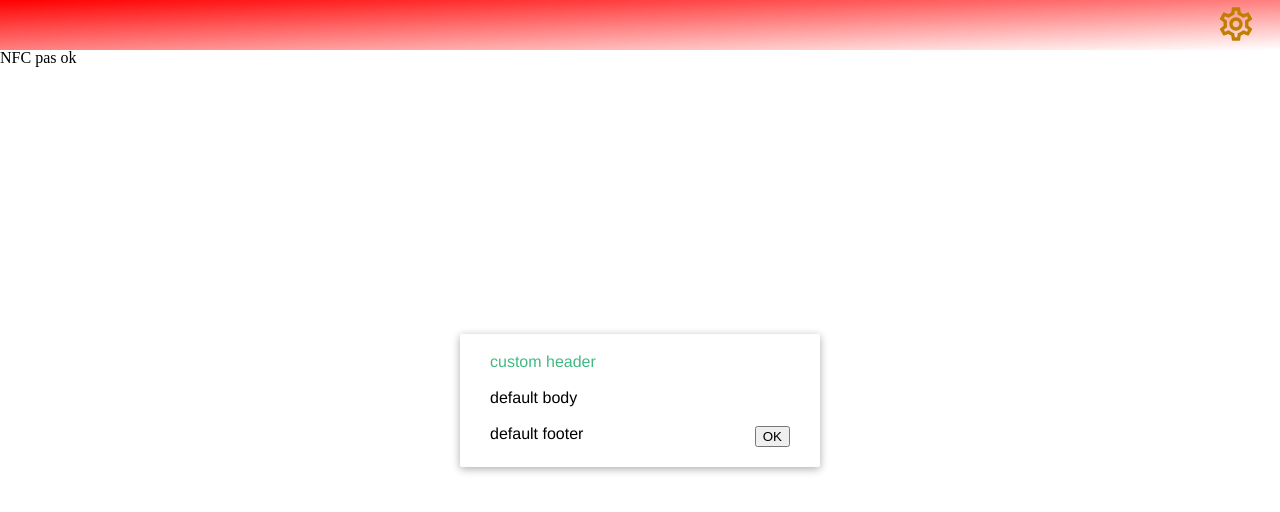
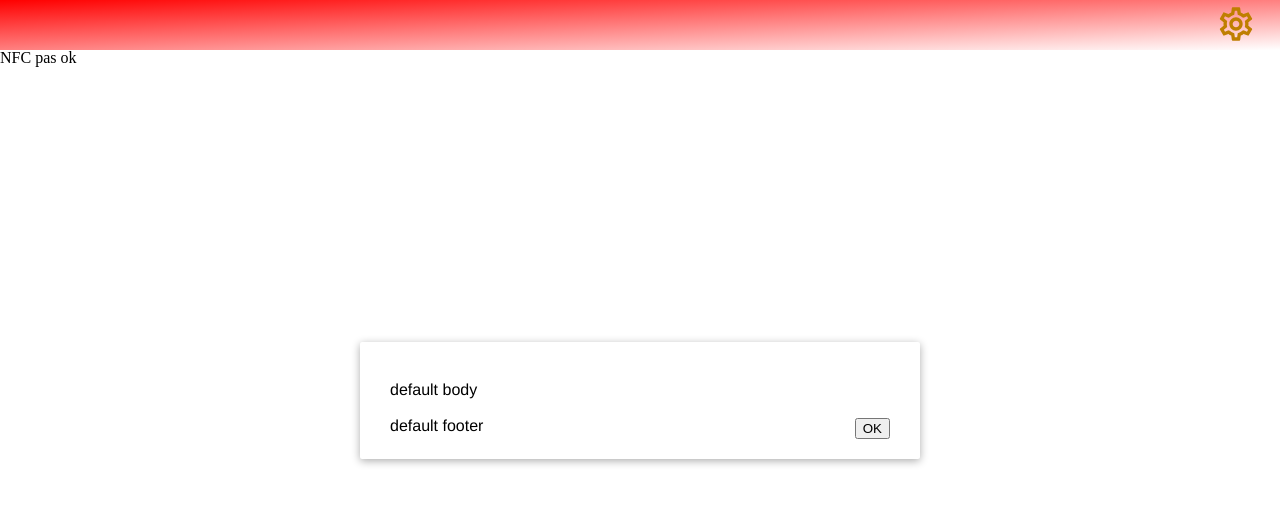
Before and after one commit to Mogadragos/catch-them-all, a Vue app: page / in a window 1280 px wide. Both pictures are taken after a click on the button 1235 px from the left and 25 px from the top of the page. Shown: the top 512 px of the page. Built offline with nearby package versions, Linux system fonts and the light colour scheme.

Commit message:
Best transitions

```diff
--- a/src/components/Modal.vue
+++ b/src/components/Modal.vue
@@ -1,11 +1,7 @@
 <template>
   <transition name="modal">
-    <div v-if="show" :style="cssVars" class="modal-mask">
+    <div v-show="show" :style="cssVars" class="modal-mask">
       <div class="modal-container">
-        <div class="modal-header">
-          <slot name="header"> default header </slot>
-        </div>
-
         <div class="modal-body">
           <slot name="body"> default body </slot>
         </div>
@@ -56,18 +52,14 @@ export default {
 }
 
 .modal-container {
-  width: 300px;
+  width: 50%;
+  max-width: 500px;
   margin: 0px auto;
   padding: 20px 30px;
   background-color: #fff;
   border-radius: 2px;
   box-shadow: 0 2px 8px rgba(0, 0, 0, 0.33);
   font-family: Helvetica, Arial, sans-serif;
-}
-
-.modal-header h3 {
-  margin-top: 0;
-  color: #42b983;
 }
 
 .modal-body {
@@ -80,17 +72,18 @@ export default {
 
 /* Transitions (vueJS) */
 
-.modal-enter-active,
+.modal-enter-active {
+  animation: show-in 0.5s;
+}
 .modal-leave-active {
-  transition: opacity 0.5s;
+  animation: show-in 0.5s reverse;
 }
-.modal-enter,
-.modal-leave-to {
-  opacity: 0;
-}
-
-.modal-enter-to,
-.modal-leave {
-  opacity: 1;
+@keyframes show-in {
+  0% {
+    opacity: 0;
+  }
+  100% {
+    opacity: 1;
+  }
 }
 </style>
```
